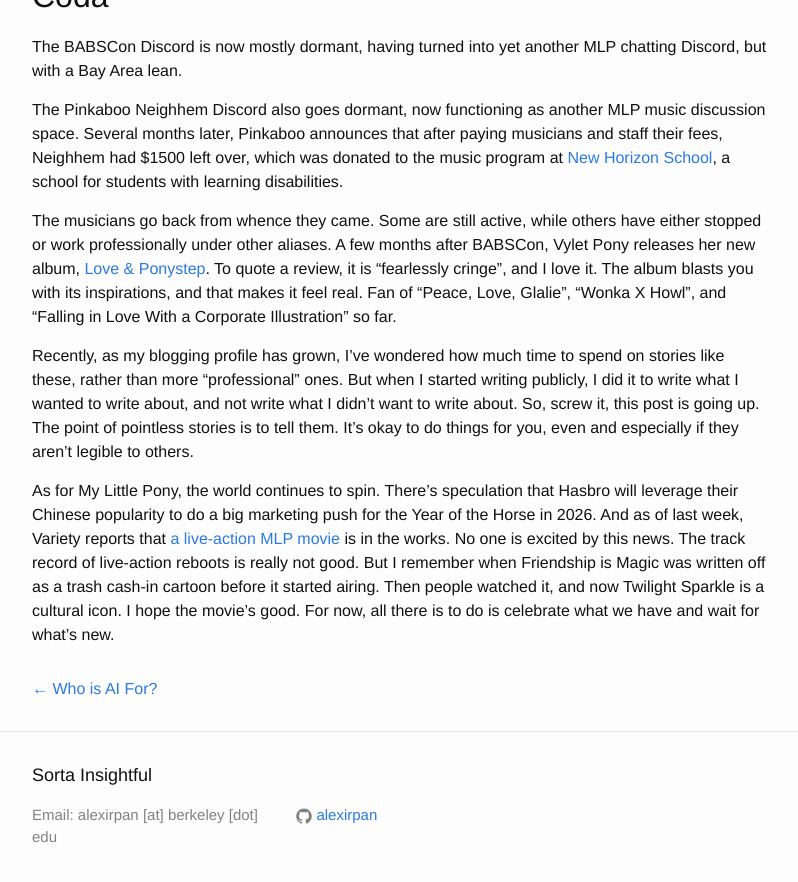
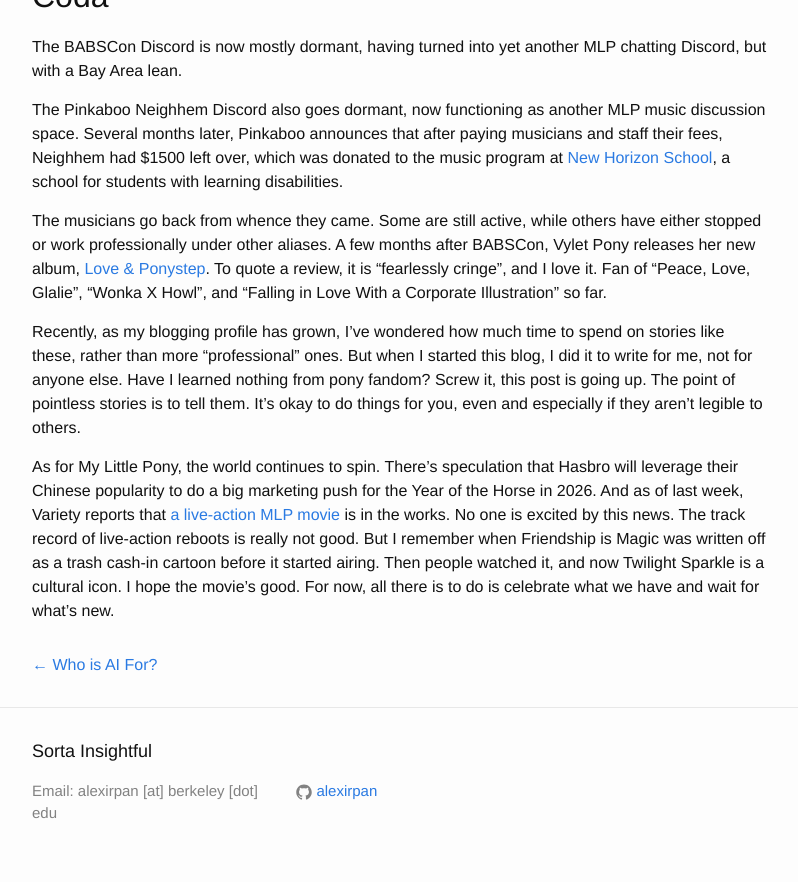
Before and after one commit to alexirpan/alexirpan.github.io, a Jekyll site: the page built from _posts/2025-07-21-babscon-2025.markdown, in a window 1280 px wide and 900 px high, scrolled down 15201 px. Shown: the top 882 px of the window, without its empty margins (238-1036 px from the left). Built offline with Jekyll 4.4.1, drawn with Linux system fonts in a browser that asks for light colours; nearby versions of some CDN libraries; comment, search, counter and statistics services are not loaded.

Commit message:
more edits

```diff
--- a/_posts/2025-07-21-babscon-2025.markdown
+++ b/_posts/2025-07-21-babscon-2025.markdown
@@ -592,14 +592,14 @@
 The musicians go back from whence they came. Some are still active, while others
 have either stopped or work professionally under other aliases. A
 few months after BABSCon, Vylet Pony releases her
-new album, [Love & Ponystep](https://www.youtube.com/watch?v=HKpsl3tJmIU). To quote a review, it is "fearlessly cringe", and I love it. The album blasts
-you with its inspirations, and that makes it feel real.
+new album, [Love & Ponystep](https://www.youtube.com/watch?v=HKpsl3tJmIU). To quote a review, it is "fearlessly cringe", and I love it.
 Fan of "Peace, Love, Glalie", "Wonka X Howl", and "Falling in Love With a Corporate Illustration" so far.
 
 Recently, as my blogging profile has grown, I've wondered how much time to spend
 on stories like these, rather than more "professional" ones. But when I started
-writing publicly, I did it to write what I wanted to write about,
-and not write what I didn't want to write about. So, screw it, this post is going up.
+this blog, I did it to write for me, not for anyone else.
+Have I learned nothing from
+pony fandom? Screw it, this post is going up.
 The point of pointless stories is to tell them.
 It's okay to do things for you, even and especially if they aren't legible to others.
 
```
Also changed, not shown: other parts of _posts/2025-07-21-babscon-2025.markdown (+1 -1 lines).
